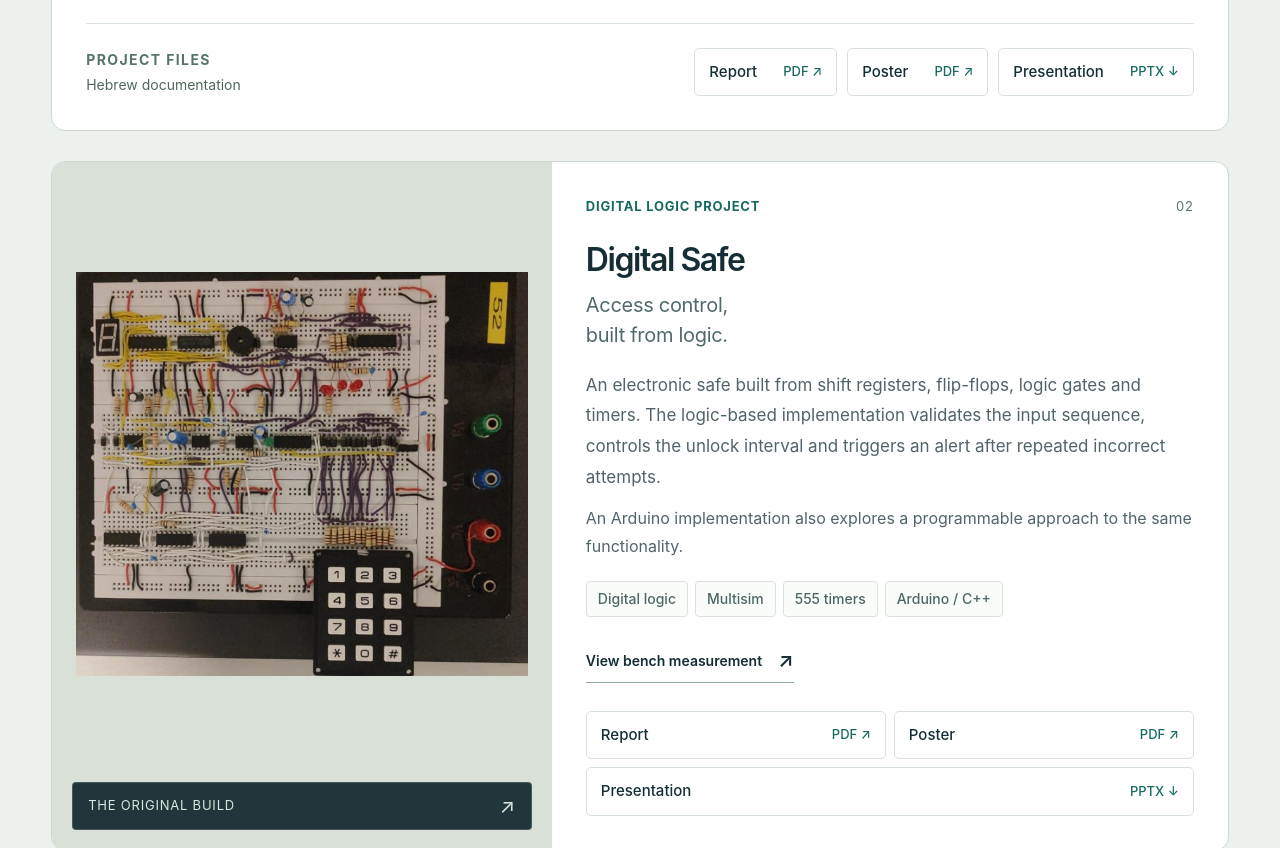
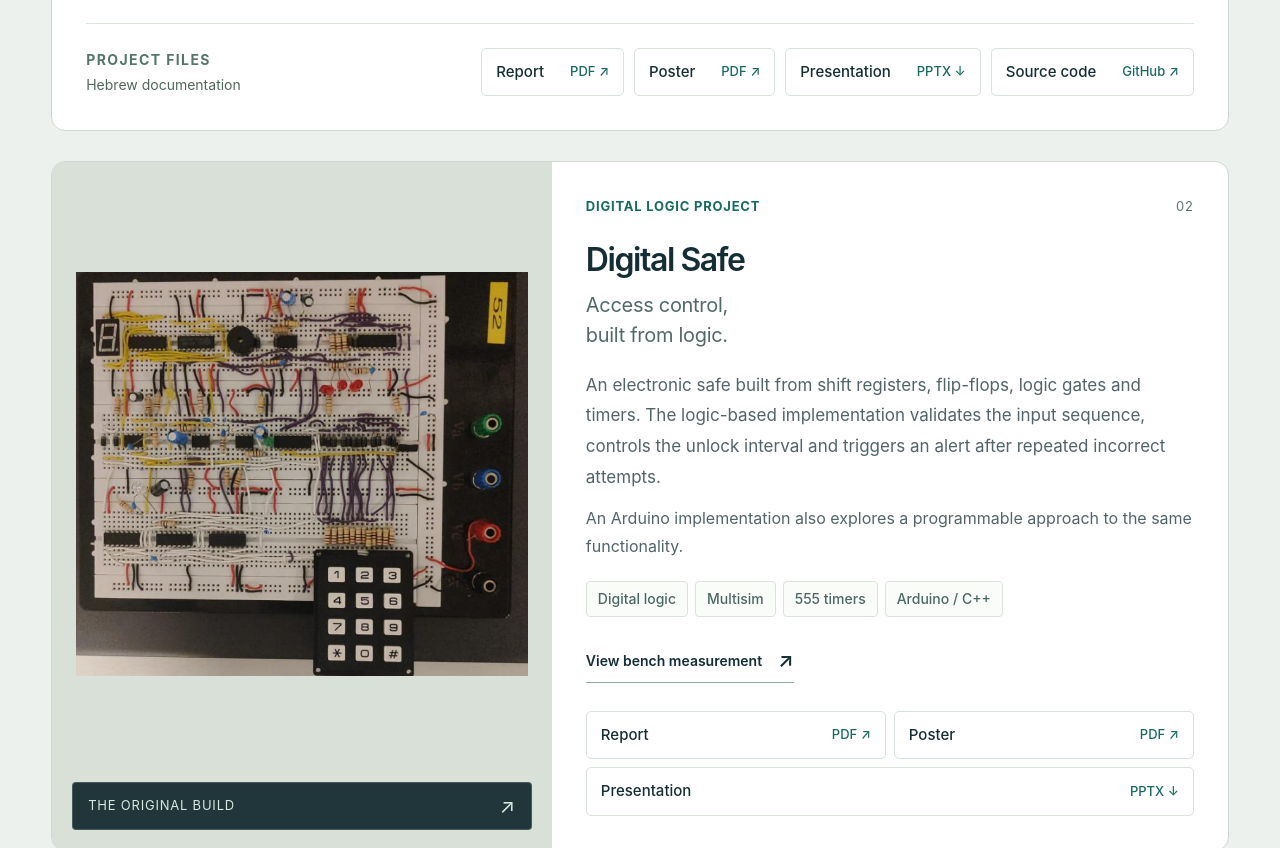
Before and after one commit to Subalo/portfolio-, a plain HTML site: page index.html in a window 1280 px wide. Shown: the part 3016-3864 px from the top of the page. Drawn offline with Linux system fonts and the light colour scheme.

Commit message:
Link the FPGA Smart Lock source repository

```diff
--- a/index.html
+++ b/index.html
@@ -79,7 +79,7 @@
             <a class="gallery-item" href="assets/images/smart-lock-vivado.png" data-lightbox data-caption="Smart Lock — original Vivado block design from the project report."><div class="gallery-image schematic"><img src="assets/images/smart-lock-vivado.png" alt="Original Vivado block design connecting the Zynq processing system, AXI interfaces and custom motor IP." width="1897" height="723" loading="lazy" decoding="async"><span class="gallery-expand" aria-hidden="true">↗</span></div><span class="gallery-caption">Vivado block design <span>01</span></span></a>
             <a class="gallery-item" href="assets/images/smart-lock-waveform.png" data-lightbox data-caption="Smart Lock — original stepper-controller simulation from the project report."><div class="gallery-image waveform"><img src="assets/images/smart-lock-waveform.png" alt="Vivado simulation waveform showing the stepper motor controller's control inputs and output phases." width="939" height="379" loading="lazy" decoding="async"><span class="gallery-expand" aria-hidden="true">↗</span></div><span class="gallery-caption">Controller simulation <span>02</span></span></a>
           </div>
-          <div class="project-downloads"><span class="download-label">PROJECT FILES <small>Hebrew documentation</small></span><div><a class="download-link" href="assets/docs/smart-lock-report.pdf" target="_blank" rel="noopener noreferrer">Report <span>PDF ↗</span></a><a class="download-link" href="assets/docs/smart-lock-poster.pdf" target="_blank" rel="noopener noreferrer">Poster <span>PDF ↗</span></a><a class="download-link" href="assets/docs/smart-lock-presentation.pptx" download>Presentation <span>PPTX ↓</span></a></div></div>
+          <div class="project-downloads"><span class="download-label">PROJECT FILES <small>Hebrew documentation</small></span><div><a class="download-link" href="assets/docs/smart-lock-report.pdf" target="_blank" rel="noopener noreferrer">Report <span>PDF ↗</span></a><a class="download-link" href="assets/docs/smart-lock-poster.pdf" target="_blank" rel="noopener noreferrer">Poster <span>PDF ↗</span></a><a class="download-link" href="assets/docs/smart-lock-presentation.pptx" download>Presentation <span>PPTX ↓</span></a><a class="download-link" href="https://github.com/Subalo/smart-lock-fpga" target="_blank" rel="noopener noreferrer">Source code <span>GitHub ↗</span></a></div></div>
         </article>
         <article class="project-card safe-project" id="digital-safe" aria-labelledby="digital-safe-heading">
           <div class="safe-visual"><a href="assets/images/digital-safe-prototype.jpg" data-lightbox data-caption="Digital Safe — the original assembled logic-based prototype from the project report."><img src="assets/images/digital-safe-prototype.jpg" alt="Assembled Digital Safe prototype with logic ICs, breadboards, keypad, indicator LEDs and wiring." width="833" height="746" loading="lazy" decoding="async"><span class="photo-label">THE ORIGINAL BUILD <span aria-hidden="true">↗</span></span></a></div>
```
